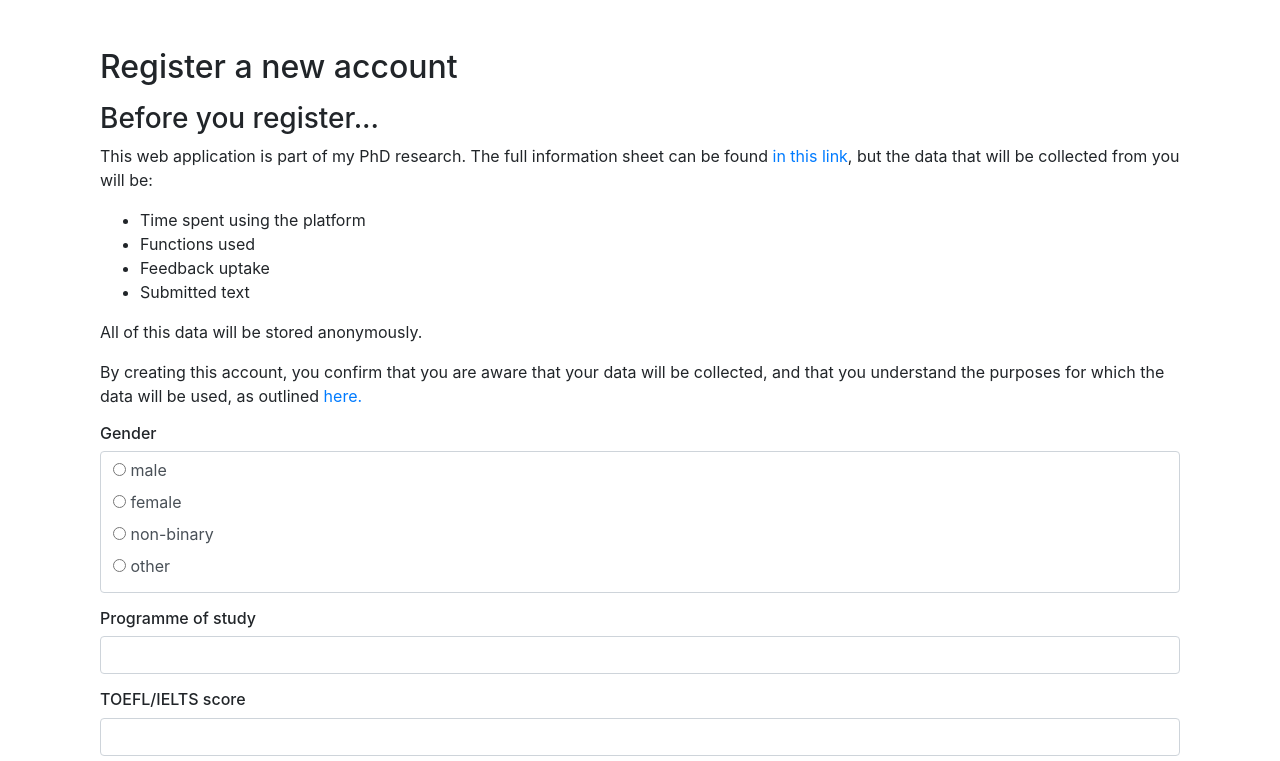
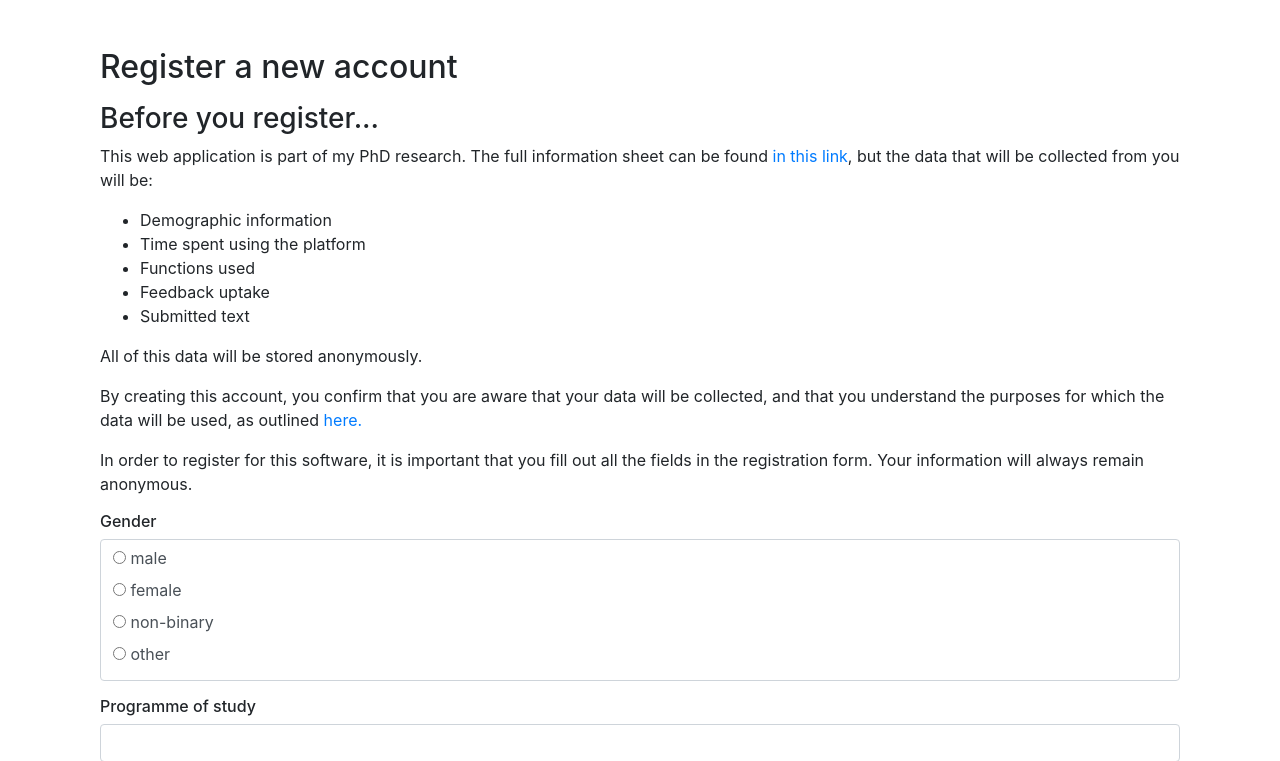
Before and after one commit to annie-primera/datacollection_v2, a Flask app: page /register in a window 1280 px wide. Shown: the top 761 px of the page. Run offline with Flask 2, Linux system fonts and the light colour scheme; some libraries are stand-ins or nearby versions.

Commit message:
added demographics to registration form

```diff
--- a/datacollection/forms.py
+++ b/datacollection/forms.py
@@ -6,10 +6,10 @@ from wtforms.validators import DataRequired, Length, EqualTo, Email
 
 class RegistrationForm(FlaskForm):
     gender = RadioField('gender', validators=[DataRequired(message="gender")], choices=[('1', 'male'), ('2', 'female'), ('3', 'non-binary'), ('4', 'other')])
-    program = StringField('program', validators=[DataRequired(message="program")])
-    score = StringField('score', validators=[DataRequired(message="score")])
-    english = IntegerField('english', validators=[DataRequired(message="english")])
-    language = StringField('language', validators=[DataRequired(message="language")])
+    program = StringField('program', validators=[DataRequired(message="All fields must be filled out")])
+    score = StringField('score', validators=[DataRequired(message="All fields must be filled out")])
+    english = IntegerField('english', validators=[DataRequired(message="All fields must be filled out")])
+    language = StringField('language', validators=[DataRequired(message="All fields must be filled out")])
     email = EmailField('email', validators=[DataRequired(), Email()])
     password = PasswordField('password', validators=[DataRequired(), Length(min=8, message="Please choose a password of at least 8 characters")])
     password2 = PasswordField('password2', validators=[DataRequired(), EqualTo('password', message='Passwords must match')])
--- a/datacollection/templates/about.html
+++ b/datacollection/templates/about.html
@@ -37,6 +37,7 @@
     <p>Every time you interact with the program, data is recorded automatically. The following data will be collected:</p>
 
     <ul>
+        <li>Basic demographic information</li>
         <li>Time spent using the platform</li>
         <li>Functions used </li>
         <li>Feedback uptake </li>
--- a/datacollection/templates/registration.html
+++ b/datacollection/templates/registration.html
@@ -13,6 +13,7 @@
             information sheet can be found <a href="/about">in this link</a>, but the data that will be collected from
             you will be:
             <ul>
+                <li>Demographic information</li>
                 <li>Time spent using the platform</li>
                 <li>Functions used </li>
                 <li>Feedback uptake </li>
@@ -22,6 +23,8 @@
             <p>All of this data will be stored anonymously.</p>
             <p>By creating this account, you confirm that you are aware that your data will be collected,
             and that you understand the purposes for which the data will be used, as outlined <a href="/about" target="_blank">here.</a></p>
+            <p>In order to register for this software, it is important that you fill out all the fields in the registration form.
+            Your information will always remain anonymous.</p>
         </div>
 
         <div class="container page-form">
```
